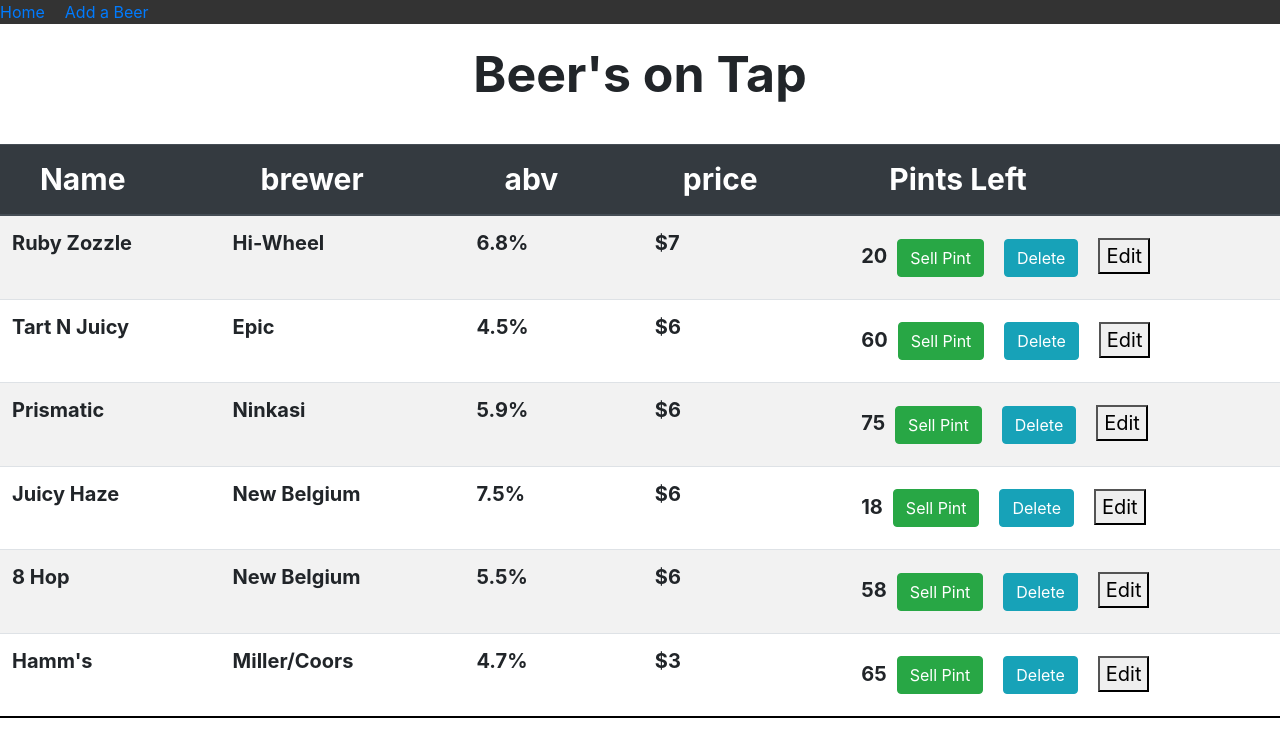
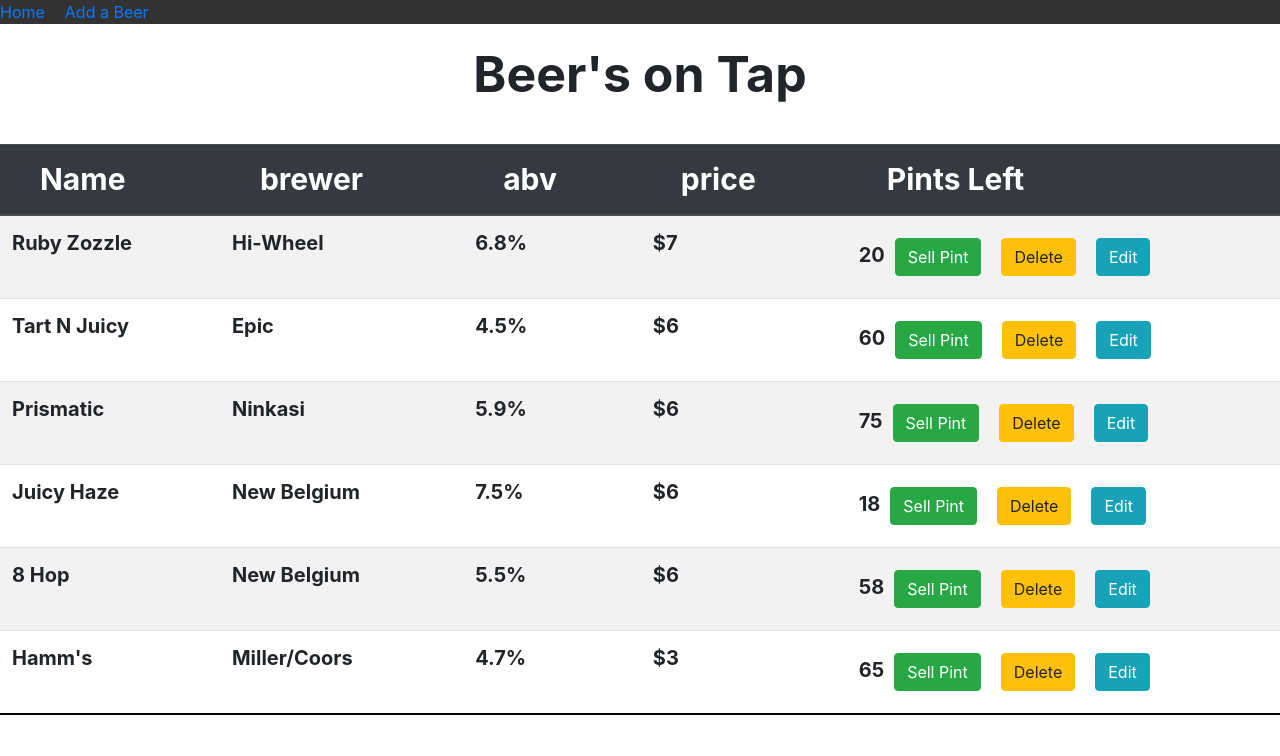
Before and after one commit to Connor85/TapRoomReact, a React app: page /#/ in a window 1280 px wide. Shown: the top 756 px of the page. Built offline with nearby package versions, Linux system fonts and the light colour scheme.

Commit message:
add style to button

```diff
--- a/src/components/Beer.jsx
+++ b/src/components/Beer.jsx
@@ -34,10 +34,12 @@ function Beer(props) {
         <button className="btn btn-success" onClick={handleSellingBeer}>
           Sell Pint
         </button>
-        <button className="btn btn-info" onClick={handleDeletingBeer}>
+        <button className="btn btn-warning" onClick={handleDeletingBeer}>
           Delete
         </button>
-        <button onClick={handleEditingBeer}>Edit</button>
+        <button className="btn btn-info" onClick={handleEditingBeer}>
+          Edit
+        </button>
       </td>
     </tr>
   );
```
